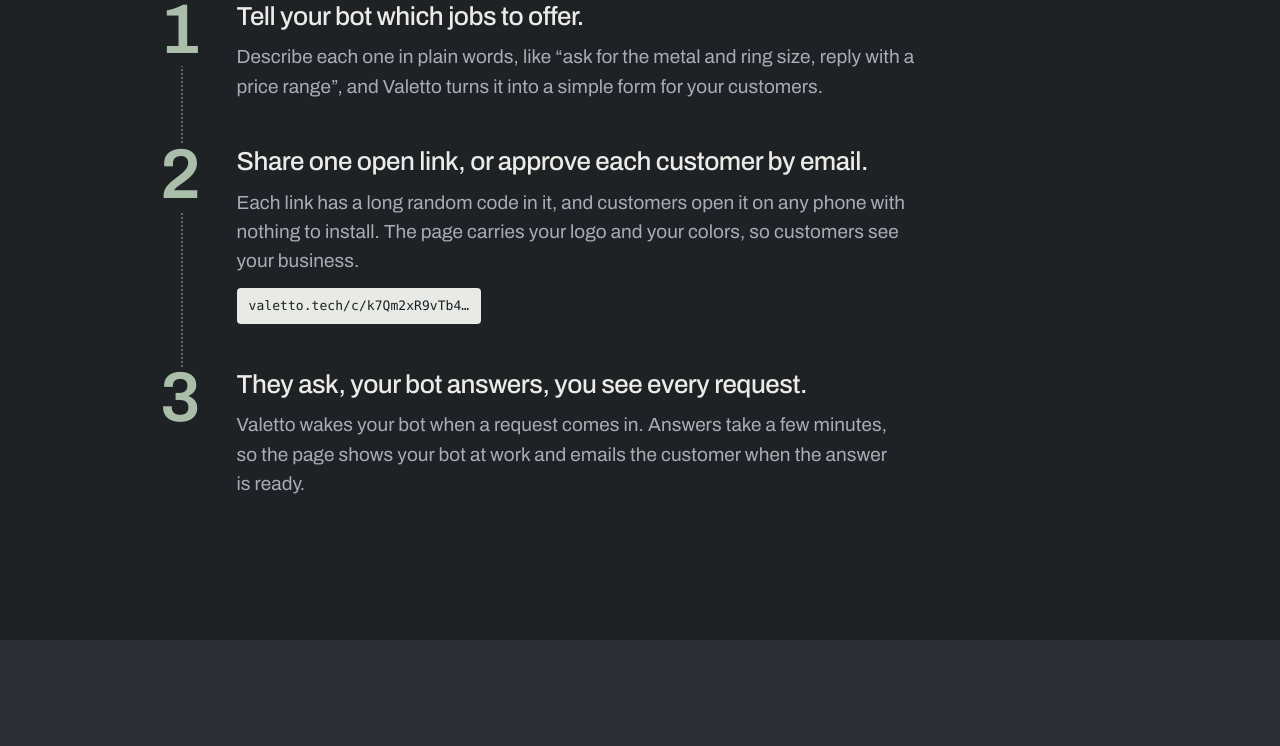
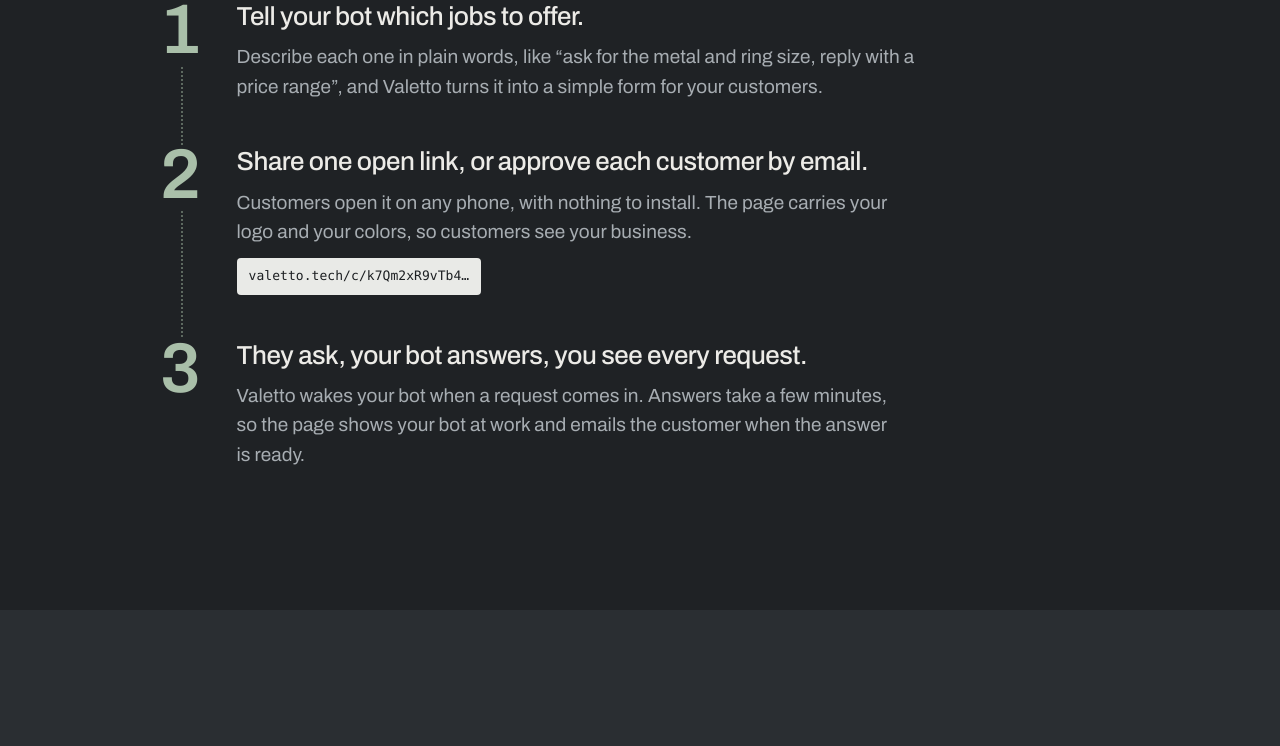
Before and after one commit to klahrich/replyslip, a Next.js app: page /valetto in a window 1280 px wide. Shown: the part 3720-4466 px from the top of the page. Built offline with nearby package versions, Linux system fonts and the light colour scheme.

Commit message:
Valetto: drop link-code detail from step 2

```diff
--- a/app/(site)/valetto/page.tsx
+++ b/app/(site)/valetto/page.tsx
@@ -176,7 +176,7 @@
     h: 'Share one open link, or approve each customer by email.',
     p: (
       <>
-        Each link has a long random code in it, and customers open it on any phone with nothing to install. The page
+        Customers open it on any phone, with nothing to install. The page
         carries your logo and your colors, so customers see your business.{' '}
         <code className="vt-link">valetto.tech/c/k7Qm2xR9vTb4…</code>
       </>
```
